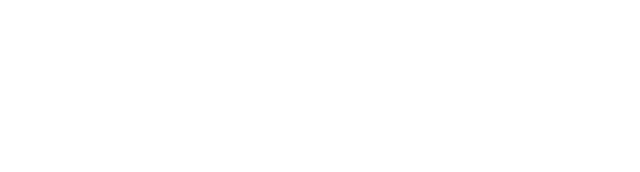
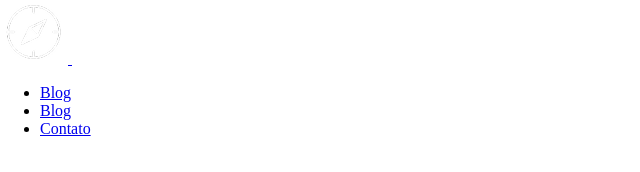
Before and after one commit to stedefreitass/jornada-viagens, a plain HTML site: page index.html in a window 1280 px wide. Shown: the whole page, without its empty margins (0-640 px from the left). Drawn offline with Linux system fonts and the light colour scheme.

Commit message:
Cria estrutura do menu

```diff
--- a/index.html
+++ b/index.html
@@ -6,5 +6,35 @@
     <link rel="stylesheet" href="./css/style.css" />
     <title>Jornada Viagens</title>
   </head>
-  <body></body>
+  <body>
+    <header>
+      <a href="index.html" title="Voltar para a página inicial">
+        <img
+          src="img/bussola-jornada-branca.png"
+          alt="Bússola do logo jornada Viagens na cor branca"
+        />
+      </a>
+      <img src="img/menu.png" alt="menu" />
+      <nav>
+        <ul>
+          <li>
+            <a href="blog.html" target="_blank" title="Acessar Blog">Blog</a>
+          </li>
+          <li>
+            <a
+              href="pacotes.html"
+              target="_blank"
+              title="Acessar Pacotes de Viagem"
+              >Blog</a
+            >
+          </li>
+          <li>
+            <a href="contato.html" target="_blank" title="Acessar Contato"
+              >Contato</a
+            >
+          </li>
+        </ul>
+      </nav>
+    </header>
+  </body>
 </html>
```
Also changed, not shown: favico.png (added), img/bussola-jornada-branca.png (added), img/menu.png (added).
